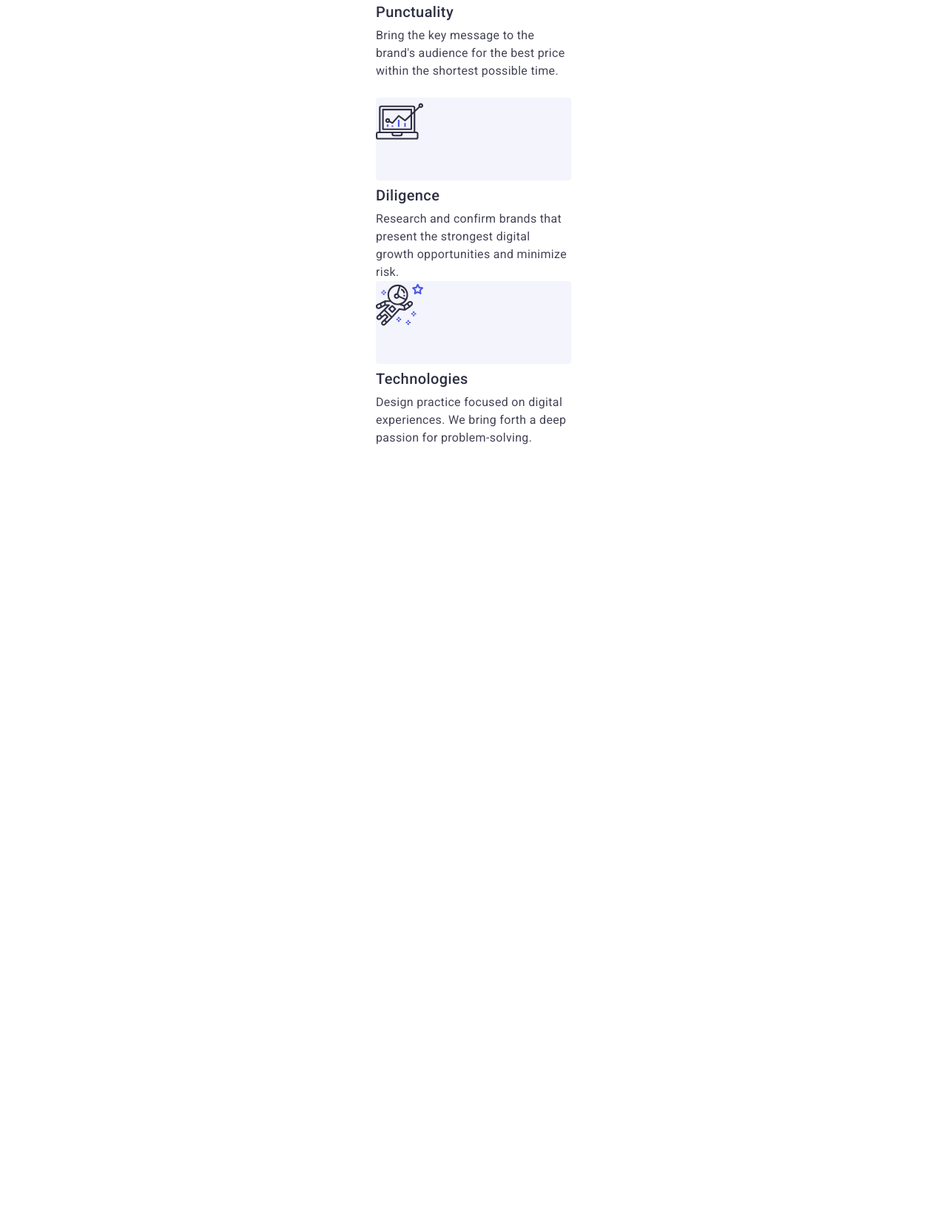
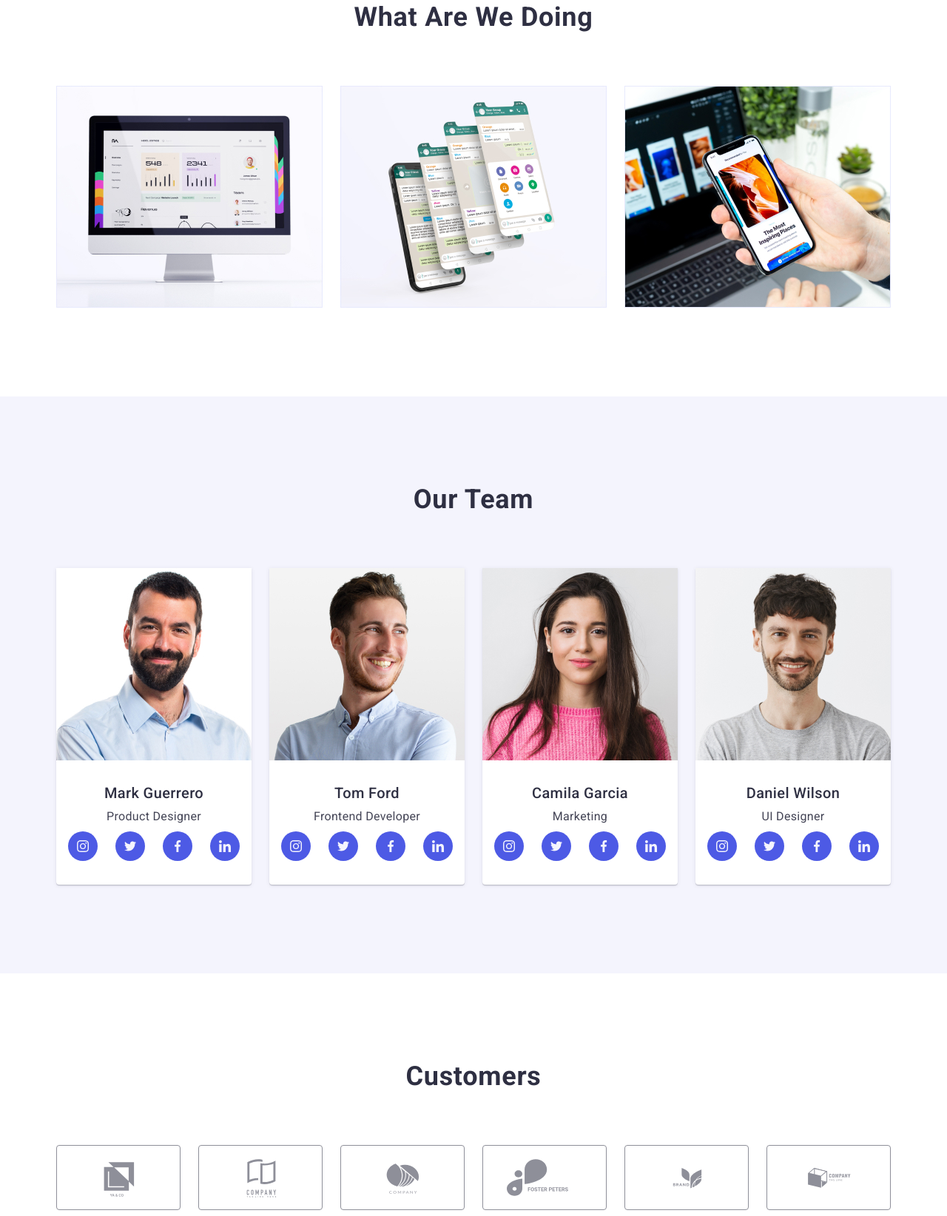
Before and after one commit to engelisart/goit-markup-hw-06, a plain HTML site: page index.html in a window 1280 px wide. Shown: the part 1156-2800 px from the top of the page at 74% size. Before the commit the page ends 1880 px from the top, so only its background shows below. Drawn offline with nearby package versions, Linux system fonts and the light colour scheme.

Commit message:
uptated ...

```diff
--- a/css/styles.css
+++ b/css/styles.css
@@ -77,22 +77,21 @@ img {
 /* Phone screen */
 .container {
   min-width: 320px;
-  width: 428px;
-  margin-left: auto;
-  margin-right: auto;
+  max-width: 428px;
+  margin: 0 auto;
   padding-left: 16px;
   padding-right: 16px;
 }
 /* Tablet screen */
 @media only screen and (min-width: 768px) {
   .container {
-    min-width: 768px;
+    max-width: 768px;
   }
 }
 /* Desktop screen */
 @media screen and (min-width: 1158px) {
   .container {
-    width: 1158px;
+    max-width: 1158px;
     padding-left: 15px;
     padding-right: 15px;
   }
@@ -156,6 +155,14 @@ img {
 
 @media screen and (min-width: 768px) {
   .list-header {
+    margin-right: 60px;
+    display: flex;
+    gap: 40px;
+  }
+}
+@media screen and (min-width: 1158px) {
+  .list-header {
+    margin-right: 121px;
     display: flex;
     gap: 40px;
   }
@@ -239,6 +246,7 @@ img {
 @media screen and (min-width: 768px) {
   .address-list {
     display: flex;
+    gap: 24px;
     flex-direction: column;
   }
 }
@@ -275,9 +283,7 @@ img {
 */
 .hero {
   width: 100%;
-  /* max-width: 428px; */
   margin: 0;
-  margin-bottom: 96px;
   padding: 112px 0;
   background: var(--NAVY-BLUE);
 
@@ -395,15 +401,15 @@ img {
 }
 .feature-list {
   display: flex;
-  flex-direction: column;
-  align-content: center;
+  flex-wrap: wrap;
   row-gap: 72px;
+  column-gap: 24px;
 }
 @media screen and (min-width: 768px) {
   .feature-list {
     display: flex;
     flex-wrap: wrap;
-    column-gap: 24px;
+    row-gap: 72px;
   }
 }
 @media screen and (min-width: 1158px) {
@@ -414,11 +420,11 @@ img {
 }
 
 .feature-item {
-  width: calc((100% - 72px) / 0);
+  width: 100%;
 }
 @media screen and (min-width: 768px) {
   .feature-item {
-    width: calc((100% - 72px) / 2);
+    width: calc((100% - 24px) / 2);
   }
 }
 @media screen and (min-width: 1158px) {
@@ -426,17 +432,7 @@ img {
     width: calc((100% - 72px) / 4);
   }
 }
-.feature-wrapper {
-  display: flex;
-  align-items: center;
-  justify-content: center;
-  margin-bottom: 8px;
 
-  width: 264px;
-  height: 112px;
-  border-radius: 4px;
-  background: var(--CLOUD);
-}
 @media screen and (min-width: 320px) {
   .feature-wrapper {
     display: none;
@@ -444,33 +440,53 @@ img {
 }
 @media screen and (min-width: 1158px) {
   .feature-wrapper {
-    display: block;
+    display: flex;
+    align-items: center;
+    justify-content: center;
+    margin-bottom: 8px;
+
+    width: 264px;
+    height: 112px;
+    border-radius: 4px;
+    background: var(--CLOUD);
   }
 }
 .feature-item-titel {
   font-family: 'Roboto', sans-serif;
-  font-size: 20px;
+  font-size: 36px;
   font-style: normal;
-  font-weight: 500;
-  line-height: 1.2;
+  font-weight: 700;
+  line-height: 1.1;
   letter-spacing: 0.4px;
   color: var(--NAVY-BLUE);
 
+  text-align: center;
   margin-bottom: 8px;
-  width: 264px;
-  height: 24px;
 }
+@media screen and (min-width: 768px) {
+  .feature-item-titel {
+    text-align: left;
+  }
+}
+@media screen and (min-width: 1158px) {
+  .feature-item-titel {
+    font-size: 20px;
+    font-weight: 500;
+    line-height: 1.2;
+  }
+}
+
 .feature-item-paragraph {
-  font-family: 'Roboto', sans-serif;
   font-size: 16px;
-  font-style: normal;
-  font-weight: 400;
+  font-weight: 500;
   line-height: 1.5;
   letter-spacing: 0.32px;
   color: var(--SLATE);
-
-  width: 264px;
-  height: 72px;
+}
+@media screen and (min-width: 1158px) {
+  .feature-item-paragraph {
+    font-weight: 400;
+  }
 }
 /**
   |============================
@@ -478,7 +494,13 @@ img {
   |============================
 */
 .work {
-  padding-bottom: 120px;
+  display: none;
+}
+@media screen and (min-width: 1158px) {
+  .work {
+    display: block;
+    padding-bottom: 120px;
+  }
 }
 .work-title {
   margin-bottom: 72px;
@@ -511,10 +533,7 @@ img {
   padding-bottom: 120px;
   background: var(--CLOUD);
 }
-.team-container {
-  min-width: 320px;
-  width: 428px;
-}
+
 @media screen and (min-width: 768px) {
   .team-container {
     min-width: 584px;
@@ -535,30 +554,39 @@ img {
   line-height: 1.11;
   letter-spacing: 0.72px;
   color: var(--NAVY-BLUE);
+
   text-align: center;
+
   text-transform: capitalize;
 }
+
 .team-list {
   display: flex;
-  gap: 24px;
+  flex-wrap: wrap;
+  justify-content: center;
+  row-gap: 72px;
+  column-gap: 24px;
+}
+@media screen and (min-width: 768px) {
+  .team-list {
+    display: flex;
+    flex-wrap: wrap;
+    row-gap: 64px;
+  }
+}
+@media screen and (min-width: 1158px) {
+  .team-list {
+    display: flex;
+    gap: 24px;
+  }
 }
 .team-item {
-  width: 100%;
   border-radius: 0px 0px 4px 4px;
   background: var(--WHITE);
   box-shadow: 0px 2px 1px 0px rgba(46, 47, 66, 0.08), 0px 1px 1px 0px rgba(46, 47, 66, 0.16),
     0px 1px 6px 0px rgba(46, 47, 66, 0.08);
 }
-@media screen and (min-width: 768px) {
-  .tem-item {
-    width: calc((100% - 24px) / 2);
-  }
-}
-@media screen and (min-width: 1158px) {
-  .tem-item {
-    width: calc((100% - 72px) / 4);
-  }
-}
+
 .team-title-paragraph {
   padding: 32px 0;
 }
@@ -625,6 +653,11 @@ img {
   padding-top: 120px;
   padding-bottom: 120px;
 }
+@media screen and (min-width: 768px) and (max-width: 1157.98px) {
+  .customers-container {
+    width: 558px;
+  }
+}
 .customers-titel {
   margin-bottom: 72px;
 
@@ -638,16 +671,42 @@ img {
   text-align: center;
   text-transform: capitalize;
 }
-.container-client {
+
+.client-list {
   display: flex;
-  align-items: center;
+  flex-wrap: wrap;
   justify-content: center;
-  gap: 24px;
+  row-gap: 72px;
+  column-gap: 16px;
 }
-.customers-client-item {
-  width: 168px;
-  height: 88px;
+@media screen and (min-width: 768px) {
+  .client-list {
+    column-gap: 24px;
+  }
 }
+@media screen and (min-width: 1158px) {
+  .client-list {
+    flex-wrap: nowrap;
+    gap: 24px;
+  }
+}
+@media screen and (min-width: 320px) {
+  .customers-client-item {
+    width: calc((100% - 16px) / 2);
+    height: 88px;
+  }
+}
+@media screen and (min-width: 768px) {
+  .customers-client-item {
+    width: calc((100% - 24px * 2) / 3);
+  }
+}
+@media screen and (min-width: 1158px) {
+  .customers-client-item {
+    width: calc((100% - 24px * 5) / 6);
+  }
+}
+
 .customers-client-link {
   display: flex;
   align-items: center;
@@ -825,8 +884,44 @@ img {
 }
 .footer-container {
   display: flex;
-  align-items: baseline;
+  flex-wrap: wrap;
+  justify-content: center;
+  row-gap: 72px;
+  column-gap: 24px;
+
 }
+@media screen and (min-width: 768px) {
+  .footer-container {
+
+  }
+}
+@media screen and (min-width: 1158px) {
+  .footer-container {
+    /* align-items: baseline; */
+  }
+}
+
+/* .team-list {
+  display: flex;
+  flex-wrap: wrap;
+  justify-content: center;
+  row-gap: 72px;
+  column-gap: 24px;
+}
+@media screen and (min-width: 768px) {
+  .team-list {
+    display: flex;
+    flex-wrap: wrap;
+    row-gap: 64px;
+  }
+}
+@media screen and (min-width: 1158px) {
+  .team-list {
+    display: flex;
+    gap: 24px;
+  }
+} */
+
 .footer-title {
   margin-right: 120px;
   width: 264px;
@@ -1004,7 +1099,7 @@ img {
   left: 50%;
 
   transform: translateX(-50%) translateY(-50%);
-  width: 408px;
+  width: 100%;
   min-height: 584px;
   padding: 72px 24px 24px 24px;
 
@@ -1016,6 +1111,12 @@ img {
   opacity: 1;
 
   transition: transform 250ms cubic-bezier(0.4, 0, 0.2, 1);
+}
+@media screen and (min-width:768px) {
+  .modal {
+    width: 408px;
+  }
+
 }
 .btn-close {
   position: absolute;
--- a/index.html
+++ b/index.html
@@ -32,10 +32,11 @@
             >Web<span class="header-nav-logo-studio">Studio</span>
           </a>
           <button
-          class="open-menu menu-toggle js-open-menu"
-          type="button"
-          aria-expanded="false"
-          aria-controls="mobile-menu">
+            class="open-menu menu-toggle js-open-menu"
+            type="button"
+            aria-expanded="false"
+            aria-controls="mobile-menu"
+          >
             <svg class="menu-icon" width="30" height="19">
               <use href="./images/icons.svg#icon-menu"></use>
             </svg>
@@ -141,7 +142,7 @@
       </section>
 
       <!--Section 3-->
-      <!--
+
       <section class="work">
         <div class="container">
           <h2 class="work-title">What are we doing</h2>
@@ -157,10 +158,10 @@
             </li>
           </ul>
         </div>
-      </section>-->
+      </section>
 
       <!--Section 4-->
-      <!-- <section class="team">
+      <section class="team">
         <div class="container team-container">
           <h2 class="team-title">Our Team</h2>
           <ul class="list team-list">
@@ -326,14 +327,14 @@
             </li>
           </ul>
         </div>
-      </section> -->
+      </section>
 
       <!--Section 5-->
-      <!--
+
       <section class="customers">
-        <div class="container">
+        <div class="customers-container container">
           <h2 class="customers-titel">Customers</h2>
-          <ul class="container-client list">
+          <ul class="client-list list">
             <li class="customers-client-item">
               <a class="customers-client-link link" href="">
                 <svg class="container-client-icons" width="104" height="56">
@@ -379,10 +380,10 @@
           </ul>
         </div>
       </section>
-    </main>-->
+    </main>
 
     <!--Footer-->
-     <!--
+
     <footer class="footer" id="contacts">
       <div class="footer-container container">
         <div class="footer-title">
@@ -393,10 +394,10 @@
             Increase the flow of customers and sales for your business with digital marketing &
             growth solutions.
           </p>
-        </div>-->
+        </div>
 
-        <!--Social media-->
-        <!--
+    <!--Social media-->
+
         <div class="footer-social">
           <p class="social-paragraph">Social media</p>
           <ul class="social-list list">
@@ -429,9 +430,9 @@
               </a>
             </li>
           </ul>
-        </div>-->
-        <!--Subscribe-->
-        <!--
+        </div>
+
+    <!--Subscribe-->
         <div class="footer-subscribe">
           <p class="subscribe-paragraph">Subscribe</p>
           <form class="subscribe-form">
@@ -452,7 +453,7 @@
           </form>
         </div>
       </div>
-    </footer>-->
+    </footer>
 
     <!--Modal window-->
     <div class="backdrop is-hidden" data-modal>
@@ -467,11 +468,7 @@
           <div class="modal-form-div">
             <label class="modal-label" for="user-name">Name</label>
             <div class="modal-field">
-              <input
-              class="modal-input"
-              type="text"
-              id="user-name"
-              name="user-name" />
+              <input class="modal-input" type="text" id="user-name" name="user-name" />
               <svg class="modal-icon" width="18" height="24">
                 <use href="./images/icons.svg#icon-person-modal"></use>
               </svg>
@@ -480,11 +477,7 @@
           <div class="modal-form-div">
             <label class="modal-label" for="user-phone">Phone</label>
             <div class="modal-field">
-              <input
-              class="modal-input"
-              type="tel"
-              id="user-phone"
-              name="user-phone" />
+              <input class="modal-input" type="tel" id="user-phone" name="user-phone" />
               <svg class="modal-icon" width="18" height="24">
                 <use href="./images/icons.svg#icon-phone-modal"></use>
               </svg>
@@ -493,11 +486,7 @@
           <div class="modal-form-div">
             <label class="modal-label" for="user-email">Email</label>
             <div class="modal-field">
-              <input
-              class="modal-input"
-              type="email"
-              id="user-email"
-              name="user-email" />
+              <input class="modal-input" type="email" id="user-email" name="user-email" />
               <svg class="modal-icon" width="18" height="24">
                 <use href="./images/icons.svg#icon-email-modal"></use>
               </svg>
@@ -545,21 +534,25 @@
       </button>
       <ul class="mobile-menu list">
         <li class="mobile-menu-item">
-          <a class="mobel-menu-link current link" href="" >Studio</a>
+          <a class="mobel-menu-link current link" href="">Studio</a>
         </li>
         <li class="mobile-menu-item">
-          <a class="mobel-menu-link link" href="" >Portfolio</a>
+          <a class="mobel-menu-link link" href="">Portfolio</a>
         </li>
         <li class="mobile-menu-item">
-          <a class="mobel-menu-link link" href="" >Contacts</a>
+          <a class="mobel-menu-link link" href="">Contacts</a>
         </li>
       </ul>
       <ul class="mobile-contacts list">
         <li class="mobile-contacts-item">
-          <a class="mobile-contacts-link accent link" href="tel:+110001111111" >+11 (000) 111-11-11</a>
+          <a class="mobile-contacts-link accent link" href="tel:+110001111111"
+            >+11 (000) 111-11-11</a
+          >
         </li>
         <li class="mobile-contacts-item">
-          <a class="mobile-contacts-link link" href="mailto:info@devstudio.com" >info@devstudio.com</a>
+          <a class="mobile-contacts-link link" href="mailto:info@devstudio.com"
+            >info@devstudio.com</a
+          >
         </li>
       </ul>
       <ul class="mobel-socials list">
```
